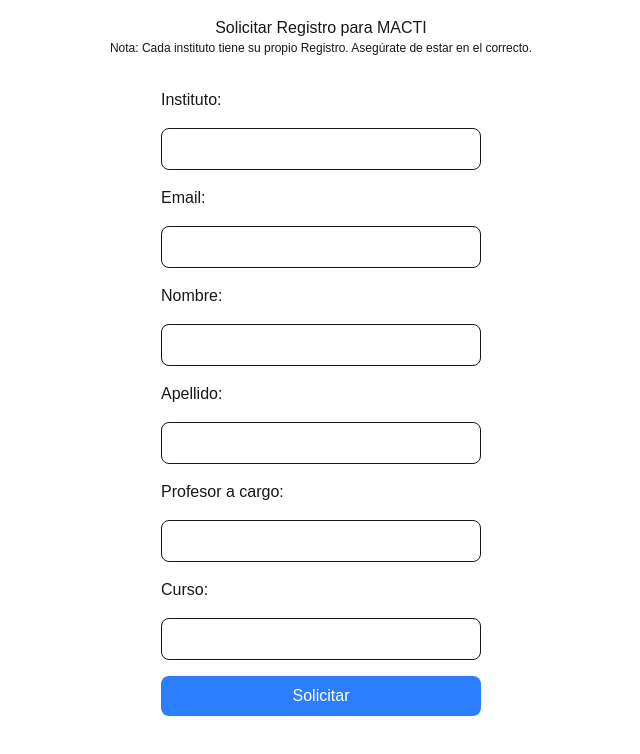
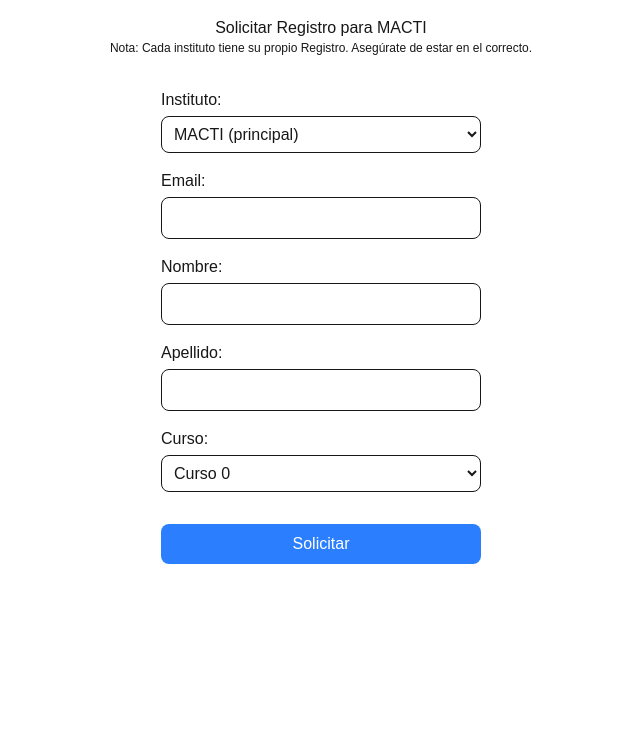
Before and after one commit to CarlosGunter/macti-frontend, a Next.js app: page /registro in a window 1280 px wide. Shown: the top 754 px of the page, without its empty margins (319-959 px from the left). Built offline with nearby package versions, Linux system fonts and the light colour scheme.

Commit message:
feat: los campos de instituto y curso ahora son seleccionables.
- Se removió el campo profesor

```diff
--- a/src/domains/auth/components/RequestAccountForm.tsx
+++ b/src/domains/auth/components/RequestAccountForm.tsx
@@ -3,6 +3,7 @@
 import { useActionState } from "react";
 import { requestAccountAction } from "../actions/requestAccountAction";
 import Banner from "@/shared/components/feedback/Banner";
+import { institutes } from "@/shared/config/institutes";
 
 export default function RequestAccountForm({ institute }: { institute: string }) {
   const [state, dispatch, isLoading] = useActionState(requestAccountAction, null);
@@ -10,25 +11,44 @@
   return (
     <>
       <form action={dispatch} className="flex flex-col gap-4 w-full max-w-80 place-self-center">
-        <label htmlFor="institute">Instituto:</label>
-        <input type="text" id="institute" name="institute" required className="border p-2 rounded-lg" defaultValue={institute || state?.data?.institute.toString() || ""} />
 
-        <label htmlFor="email">Email:</label>
-        <input type="email" id="email" name="email" required className="border p-2 rounded-lg" defaultValue={state?.data?.email.toString() || ""} />
+        <label htmlFor="instituto" className="grid gap-1">
+          Instituto:
+          <select name="instituto" id="instituto" defaultValue={institute || state?.data?.instituto.toString() || ""} className="border p-2 rounded-lg bg-background/90" required>
+            {Object.keys(institutes).map((key) => (
+              <option key={key} value={key}>{institutes[key].name}</option>
+            ))}
+          </select>
+        </label>
 
-        <label htmlFor="name">Nombre:</label>
-        <input type="text" id="name" name="name" required className="border p-2 rounded-lg" defaultValue={state?.data?.name.toString() || ""} />
+        <label htmlFor="email" className="grid gap-1">
+          Email:
+          <input type="email" id="email" name="email" required className="border p-2 rounded-lg" defaultValue={state?.data?.email.toString() || ""} />
+        </label>
 
-        <label htmlFor="apellido">Apellido:</label>
-        <input type="text" id="apellido" name="apellido" required className="border p-2 rounded-lg" defaultValue={state?.data?.apellido.toString() || ""} />
+        <label htmlFor="name" className="grid gap-1">
+          Nombre:
+          <input type="text" id="name" name="name" required className="border p-2 rounded-lg" defaultValue={state?.data?.name.toString() || ""} />
+        </label>
 
-        <label htmlFor="profesor">Profesor a cargo:</label>
-        <input type="text" id="profesor" name="profesor" required className="border p-2 rounded-lg" defaultValue={state?.data?.profesor.toString() || ""} />
+        <label htmlFor="apellido" className="grid gap-1">
+          Apellido:
+          <input type="text" id="apellido" name="apellido" required className="border p-2 rounded-lg" defaultValue={state?.data?.apellido.toString() || ""} />
+        </label>
 
-        <label htmlFor="curso">Curso:</label>
-        <input type="text" id="curso" name="curso" required className="border p-2 rounded-lg" defaultValue={state?.data?.curso.toString() || ""} />
+        {/* <label htmlFor="profesor">Profesor a cargo:</label>
+        <input type="text" id="profesor" name="profesor" required className="border p-2 rounded-lg" defaultValue={state?.data?.profesor.toString() || ""} /> */}
 
-        <button type="submit" className="bg-blue-500 text-white p-2 rounded-lg" disabled={isLoading}>Solicitar</button>
+        <label htmlFor="curso" className="grid gap-1">
+          Curso:
+          <select name="curso" id="curso" defaultValue={state?.data?.curso.toString() || ""} className="border p-2 rounded-lg bg-background/90" required>
+            {Array.from({ length: 6 }, (_, i) => i).map((num) => (
+              <option key={num} value={num}>Curso {num}</option>
+            ))}
+          </select>
+        </label>
+
+        <button type="submit" className="bg-blue-500 text-white p-2 rounded-lg mt-4" disabled={isLoading}>Solicitar</button>
       </form>
 
       {state && (
--- a/src/domains/auth/services/requestAccountService.ts
+++ b/src/domains/auth/services/requestAccountService.ts
@@ -13,7 +13,7 @@
     name: userRequestData.name,
     last_name: userRequestData.apellido,
     email: userRequestData.email,
-    teacher: userRequestData.profesor,
+    teacher: userRequestData.profesor || 'admin',
     course_id: parseInt(userRequestData.curso)
   }
 
```
